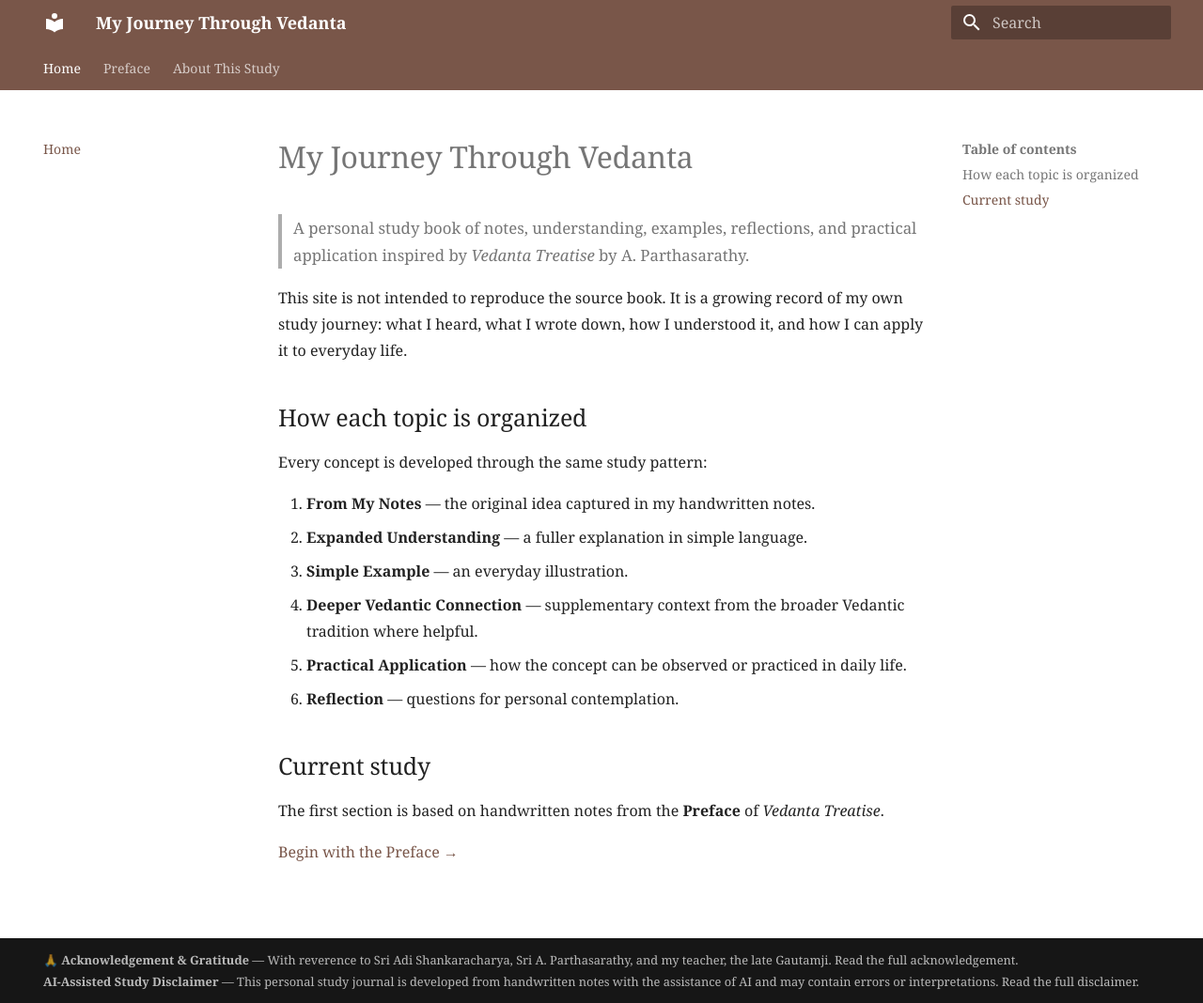
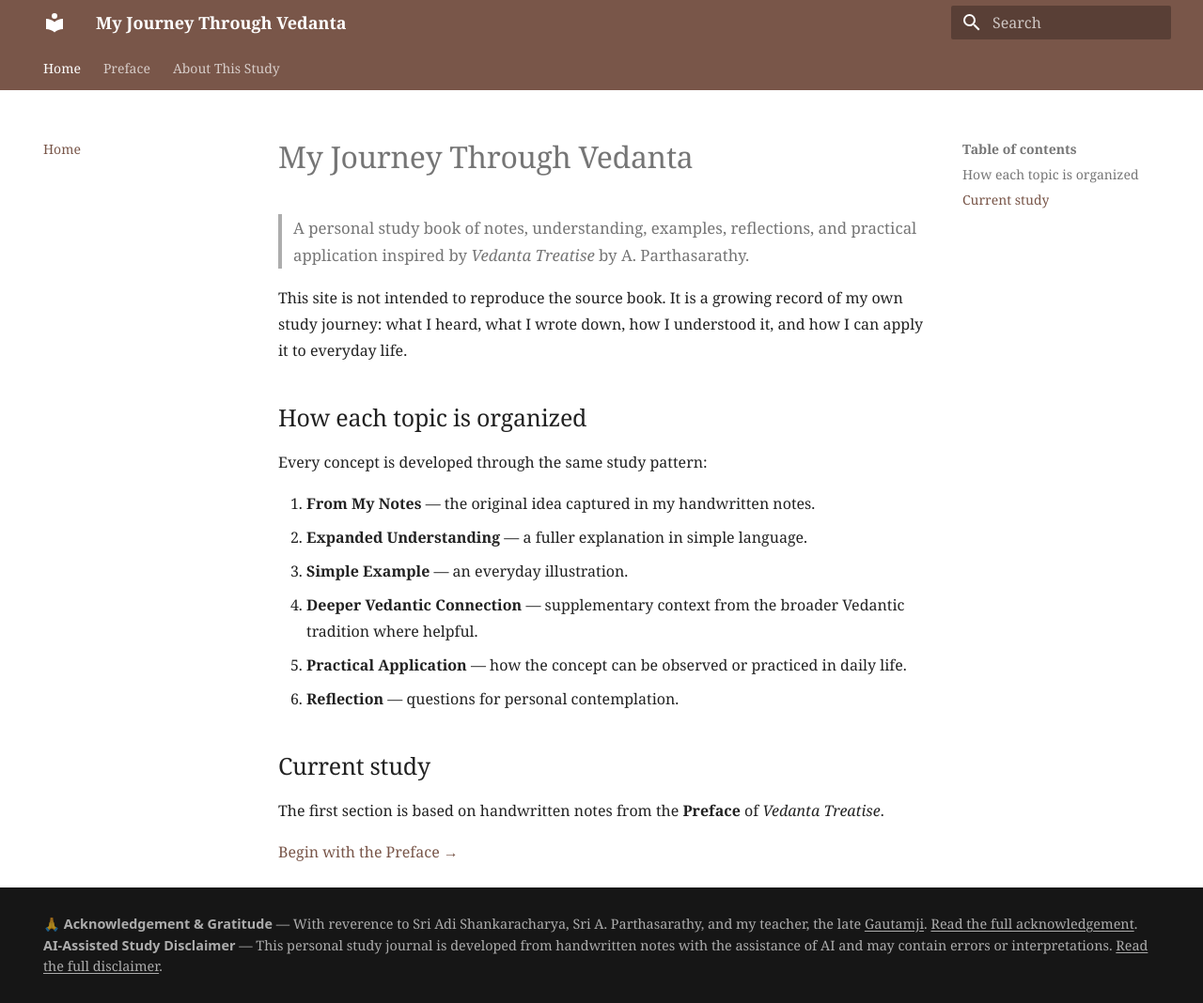
Before and after one commit to pavanturlapati/my-journey-through-vedanta, an MkDocs documentation site: the page built from docs/index.md, in a window 1280 px wide and 1068 px high. Shown: the whole window at 94% size. Built offline with MkDocs 1.6.1 and Material for MkDocs 9.7.7, drawn with Linux system fonts in a browser that asks for light colours.

Commit message:
Style the study book footer

```diff
--- a/docs/stylesheets/extra.css
+++ b/docs/stylesheets/extra.css
@@ -22,3 +22,31 @@
 .md-typeset details {
   font-family: system-ui, -apple-system, BlinkMacSystemFont, "Segoe UI", sans-serif;
 }
+
+.md-footer-meta__inner {
+  padding-top: 1rem;
+  padding-bottom: 1rem;
+}
+
+.md-copyright {
+  max-width: 100%;
+  width: 100%;
+  font-size: 0.72rem;
+  line-height: 1.55;
+}
+
+.vedanta-footer {
+  display: block;
+  max-width: 70rem;
+  opacity: 0.92;
+}
+
+.vedanta-footer strong {
+  font-family: system-ui, -apple-system, BlinkMacSystemFont, "Segoe UI", sans-serif;
+  font-weight: 650;
+}
+
+.vedanta-footer a {
+  text-decoration: underline;
+  text-underline-offset: 0.12em;
+}
```
